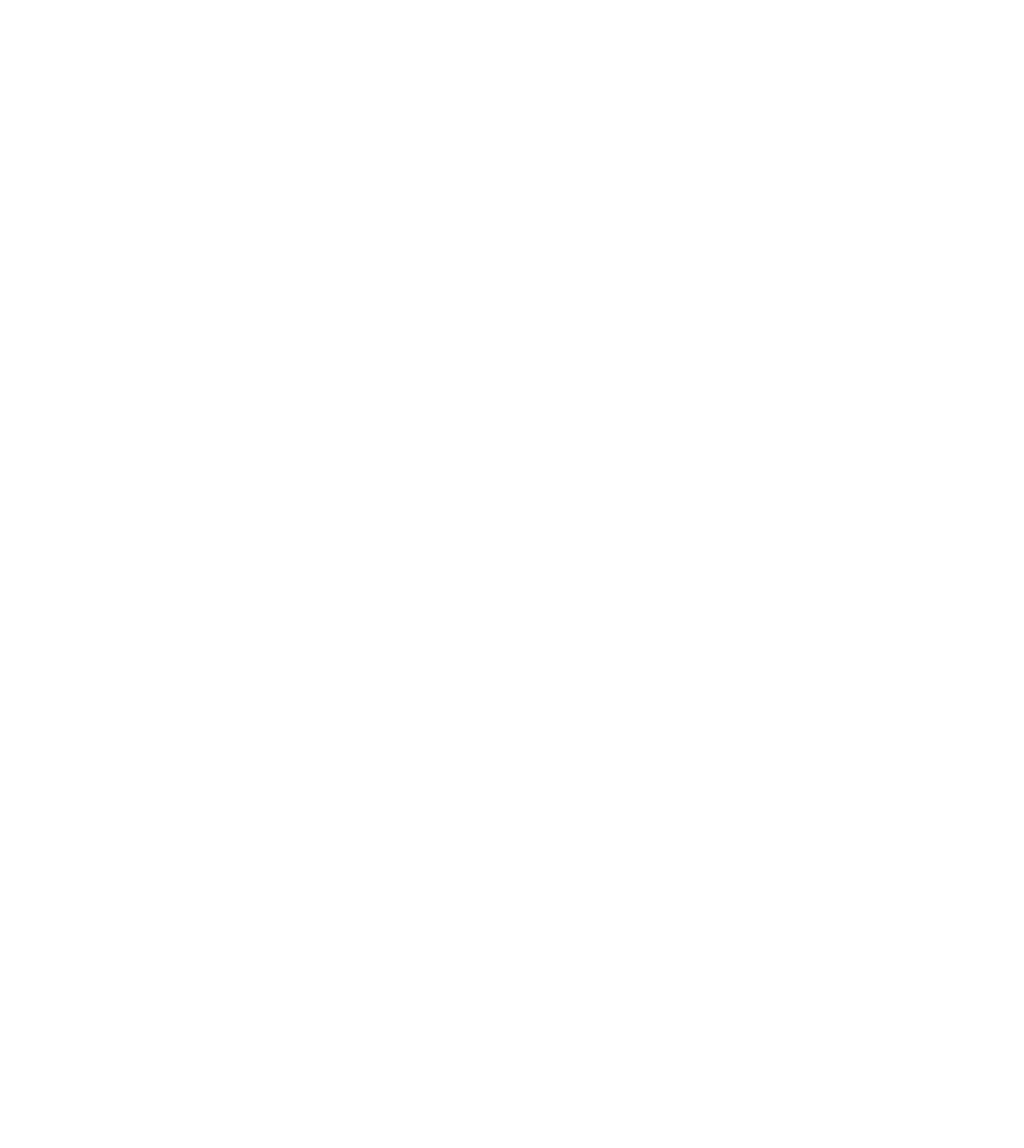
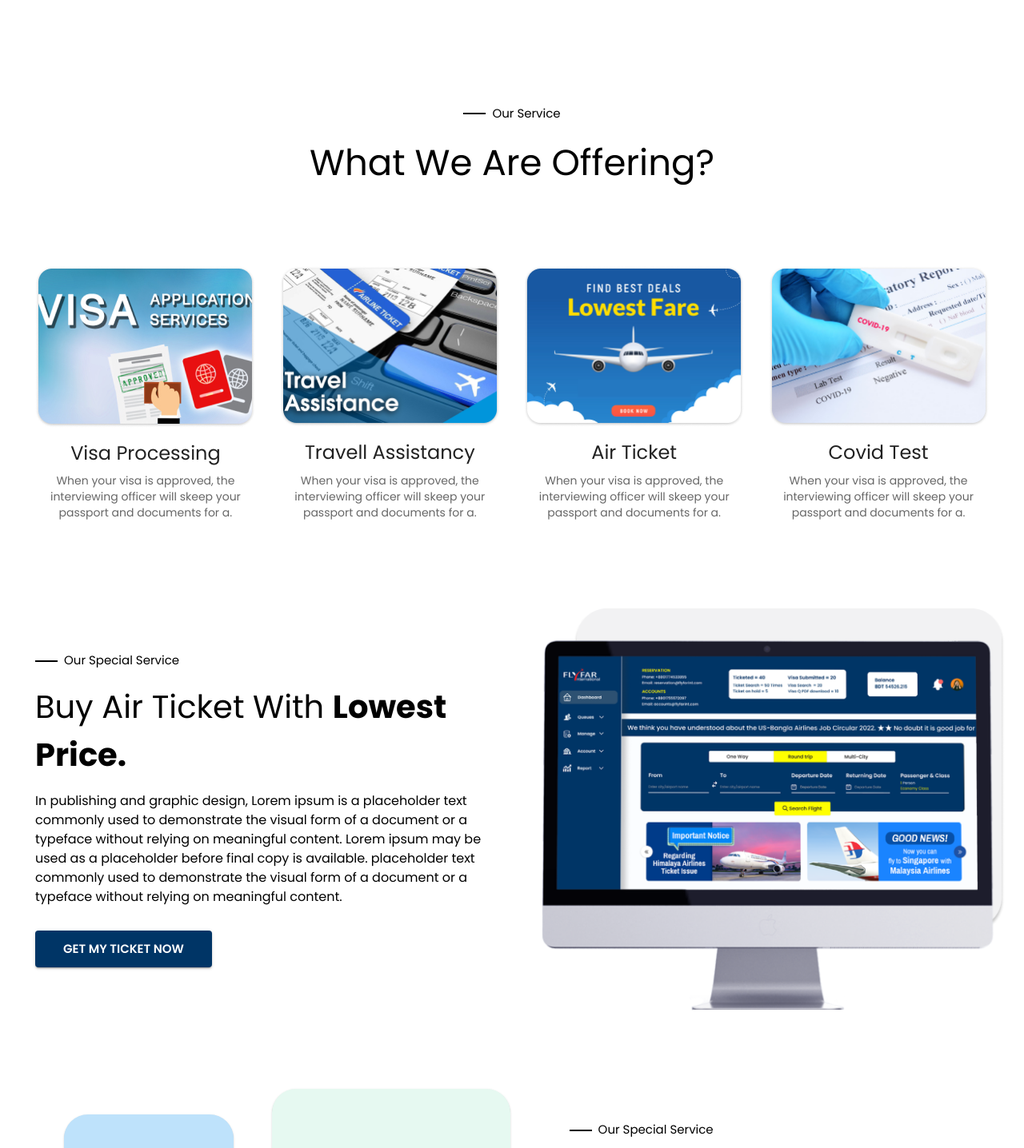
Before and after one commit to rakibul9618/fly-fair, a React (Create React App) app: page / in a window 1280 px wide. Shown: the part 1120-2556 px from the top of the page at 80% size. Before the commit the page ends 1251 px from the top, so only its background shows below. Built offline with nearby package versions, Linux system fonts and the light colour scheme.

Commit message:
sizing fixed

```diff
--- a/src/App.js
+++ b/src/App.js
@@ -1,7 +1,7 @@
 import Header from './components/Header';
 import Navbar from './components/Navbar';
 import Form from './components/Form';
-// import AirlinesList from './components/AirlinesList';
+import AirlinesList from './components/AirlinesList';
 import Service from './components/Service';
 import SpecialService from './components/SpecialService';
 import ChoiceUS from './components/ChoiceUS';
@@ -27,11 +27,11 @@
         <Form />
       </Container>
       {/* <AirlinesList /> */}
-      {/* <Service /> */}
-      {/* <SpecialService /> */}
-      {/* <ChoiceUS /> */}
-      {/* <CeoDesk /> */}
-      {/* <Footer /> */}
+      <Service />
+      <SpecialService />
+      <ChoiceUS />
+      <CeoDesk />
+      <Footer />
     </ThemeProvider>
   );
 }
--- a/src/components/ChoiceUS.js
+++ b/src/components/ChoiceUS.js
@@ -59,7 +59,7 @@
         display: 'flex',
         flexWrap: 'wrap',
         justifyContent: 'center',
-        alitgnItems: 'center',
+        alignItems: 'center',
         my: 8,
       }}
     >
@@ -92,14 +92,26 @@
             justifyContent: { xs: 'center', lg: 'start' },
           }}
         >
-          <dir
-            style={{ height: '0px', width: '26px', border: '1px solid black' }}
-          ></dir>
+          <Box
+            component="div"
+            sx={{
+              height: '0px',
+              width: '26px',
+              border: '1px solid black',
+              background: 'black',
+            }}
+          ></Box>
           <Typography sx={{ fontSize: '15px', paddingLeft: '8px' }}>
             Our Special Service
           </Typography>
         </Box>
-        <Typography sx={{ fontSize: '45px' }}>
+        <Typography
+          component="h1"
+          sx={{
+            fontSize: { xs: '22px', sm: '26px', md: '45px' },
+            py: 2,
+          }}
+        >
           Buy Air Ticket With{' '}
           <span style={{ fontWeight: 'bold' }}>Lowest Price.</span>
         </Typography>
--- a/src/components/Service.js
+++ b/src/components/Service.js
@@ -43,14 +43,30 @@
             justifyContent: 'center',
           }}
         >
-          <dir
-            style={{ height: '0px', width: '26px', border: '1px solid black' }}
-          ></dir>
-          <Typography sx={{ fontSize: '15px', paddingLeft: '8px' }}>
+          <Box
+            component="div"
+            sx={{
+              height: '0px',
+              width: '26px',
+              border: '1px solid black',
+              background: 'black',
+            }}
+          ></Box>
+          <Typography
+            component="p"
+            sx={{ fontSize: '15px', paddingLeft: '8px' }}
+          >
             Our Service
           </Typography>
         </Box>
-        <Typography sx={{ fontSize: '45px', textAlign: 'center' }}>
+        <Typography
+          component="h1"
+          sx={{
+            fontSize: { xs: '22px', sm: '26px', md:'45px' },
+            textAlign: 'center',
+            py: 2,
+          }}
+        >
           What We Are Offering?
         </Typography>
       </Box>
--- a/src/components/ServiceCard.js
+++ b/src/components/ServiceCard.js
@@ -7,9 +7,20 @@
 
 const ServiceCard = ({ data }) => {
   return (
-    <Card sx={{ maxWidth: 345, margin: '20px 10px' }}>
+    <Card
+      sx={{
+        maxWidth: { xs: 275 },
+        margin: '20px 10px',
+        boxShadow: 'none',
+      }}
+    >
       <CardActionArea>
-        <CardMedia component="img" image={data.img} alt="green iguana" />
+        <CardMedia
+          component="img"
+          image={data.img}
+          alt="green iguana"
+          sx={{ width: '100%' }}
+        />
         <CardContent>
           <Typography
             gutterBottom
--- a/src/components/SpecialService.js
+++ b/src/components/SpecialService.js
@@ -22,34 +22,54 @@
   return (
     <Container
       maxWidth="xl"
-      sx={{ my: 8, display: 'flex', flexWrap: { xs: 'wrap', lg: 'nowrap' } }}
+      sx={{
+        my: 8,
+        display: 'flex',
+        flexWrap: { xs: 'wrap', lg: 'nowrap' },
+        justifyContent: { xs: 'center', md: 'space-between' },
+        alignItems: 'center',
+      }}
     >
       <Box
+        component="div"
         sx={{
-          paddingRight: '20px',
+          width: { md: '48%' },
+          px: '20px',
           my: 8,
-          textAlign: { xs: 'center', lg: 'start' },
+          textAlign: { xs: 'center', md: 'start' },
         }}
       >
         <Box
           sx={{
             display: 'flex',
             alignItems: 'center',
-            justifyContent: { xs: 'center', lg: 'start' },
+            justifyContent: { xs: 'center', md: 'start' },
           }}
         >
-          <dir
-            style={{ height: '0px', width: '26px', border: '1px solid black' }}
-          ></dir>
+          <Box
+            component="div"
+            sx={{
+              height: '0px',
+              width: '26px',
+              border: '1px solid black',
+              background: 'black',
+            }}
+          ></Box>
           <Typography sx={{ fontSize: '15px', paddingLeft: '8px' }}>
             Our Special Service
           </Typography>
         </Box>
-        <Typography sx={{ fontSize: '45px' }}>
+        <Typography
+          component="h1"
+          sx={{
+            fontSize: { xs: '22px', sm: '26px', md: '30px', lg: '40px' },
+            py: 2,
+          }}
+        >
           Buy Air Ticket With{' '}
           <span style={{ fontWeight: 'bold' }}>Lowest Price.</span>
         </Typography>
-        <Typography sx={{ py: 5 }}>
+        <Typography sx={{ paddingBottom: '30px' }}>
           In publishing and graphic design, Lorem ipsum is a placeholder text
           commonly used to demonstrate the visual form of a document or a
           typeface without relying on meaningful content. Lorem ipsum may be
@@ -59,7 +79,12 @@
         </Typography>
         <GetTicket variant="contained">Get My Ticket Now</GetTicket>
       </Box>
-      <img src={ticketImg} alt="a desktop" width="100%" />
+      <Box
+        component="img"
+        src={ticketImg}
+        alt="a desktop"
+        sx={{ width: { sm: '70%', md: '47%' } }}
+      />
     </Container>
   );
 };
--- a/src/index.css
+++ b/src/index.css
@@ -35,16 +35,10 @@
   color: white;
 }
 
-.menu-list {
-  /* left: 182px !important; */
-}
 .airlines-list {
   overflow-x: auto;
 }
-.form-placeholder {
-  /* display: flex;
-  align-items: center; */
-}
+
 .ceo-container {
   padding: 0 !important ;
 }
```
